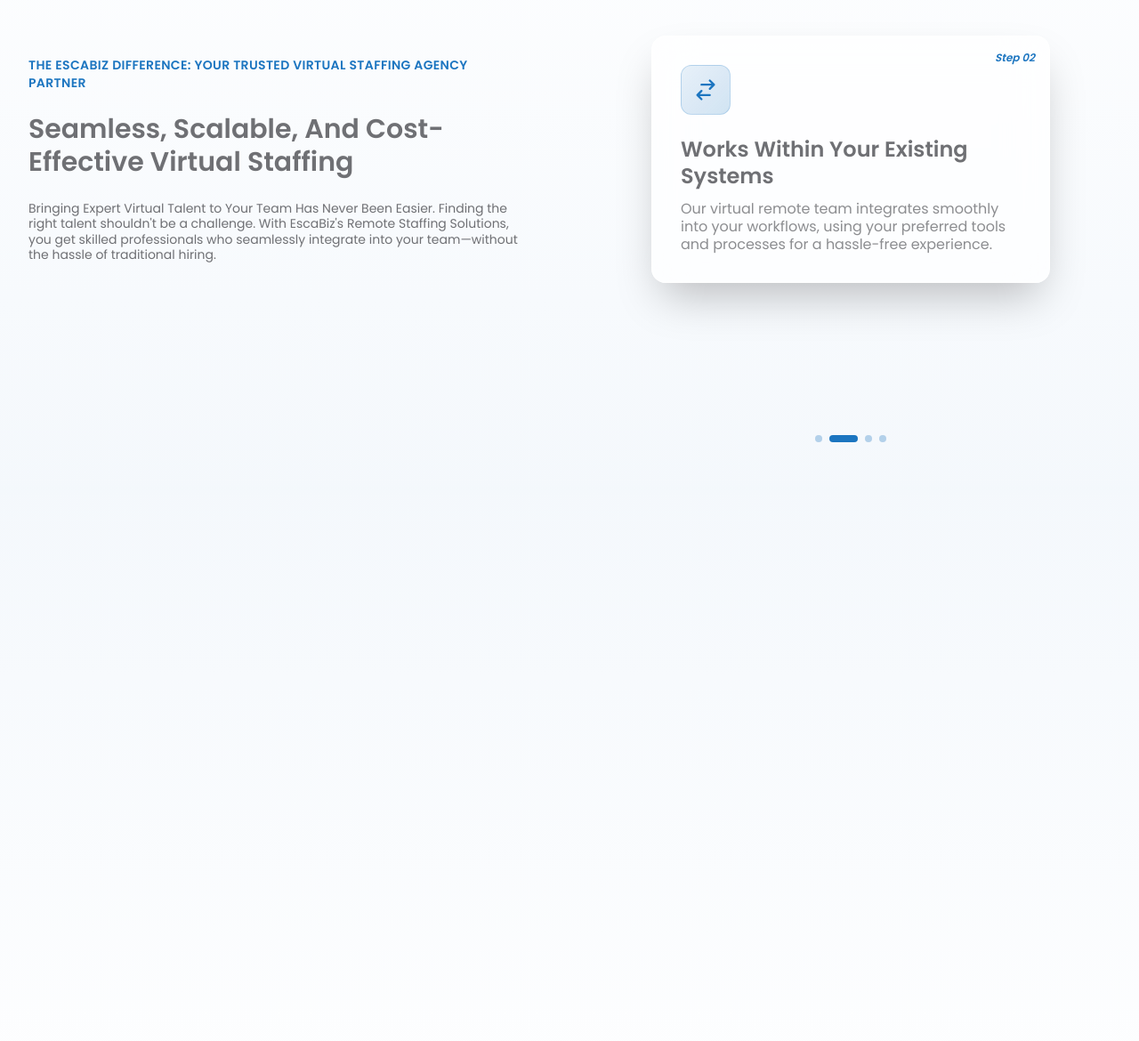
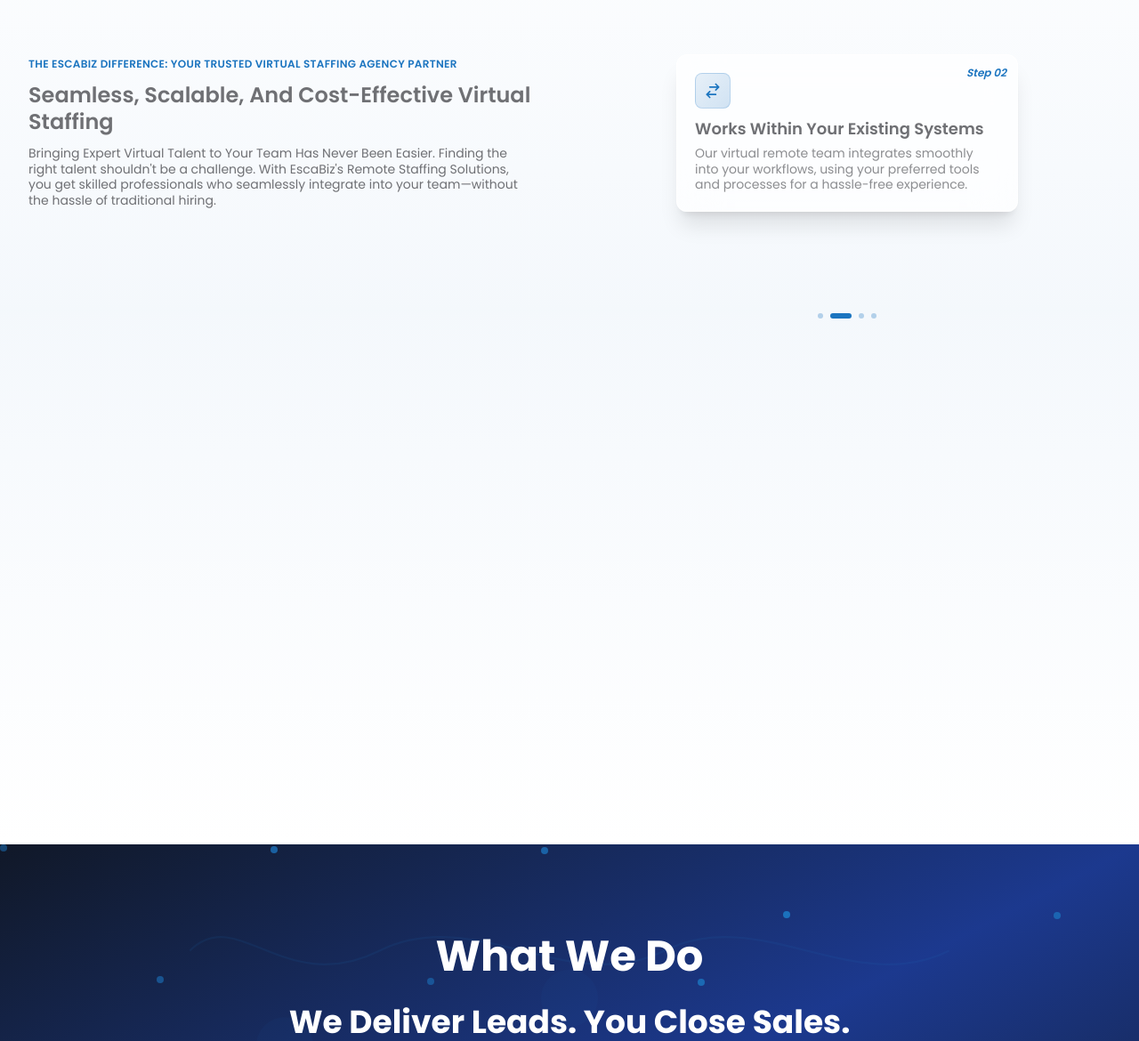
Before and after one commit to Sharmeen-Rauf/escabiz, a Next.js app: page / in a window 1280 px wide. Shown: the part 3812-4982 px from the top of the page at 89% size. Built offline with nearby package versions, Linux system fonts and the light colour scheme.

Commit message:
Refactor Home component layout and card designs: reduce minimum height for sections, adjust padding and margins for improved spacing, and update card dimensions and text styles for a more cohesive and visually appealing presentation.

```diff
--- a/src/app/page.tsx
+++ b/src/app/page.tsx
@@ -1099,28 +1099,28 @@ export default function Home() {
         <section
           ref={virtualStaffingRef}
           className="relative w-full bg-gradient-to-b from-white via-[#1c75c0]/5 to-white overflow-hidden"
-          style={{ minHeight: '200vh' }}
+          style={{ minHeight: '150vh' }}
         >
           {/* Sticky Container - Freezes during scroll */}
           <div className="sticky top-0 min-h-screen flex items-center">
-            <div className="w-full max-w-7xl mx-auto px-4 sm:px-6 lg:px-8 py-20">
-              <div className="grid grid-cols-1 lg:grid-cols-2 gap-8 lg:gap-12 items-center">
+            <div className="w-full max-w-7xl mx-auto px-4 sm:px-6 lg:px-8 py-8 md:py-12">
+              <div className="grid grid-cols-1 lg:grid-cols-2 gap-6 lg:gap-8 items-center">
 
                 {/* Left Side - Content */}
-                <div className="space-y-6 lg:pr-8">
-                  <p className="text-xs sm:text-xs md:text-sm font-semibold text-[#1c75c0] uppercase tracking-wide">
+                <div className="space-y-3 lg:pr-6">
+                  <p className="text-xs font-semibold text-[#1c75c0] uppercase tracking-wide">
                     The Escabiz Difference: Your Trusted Virtual Staffing Agency Partner
                   </p>
-                  <h5 className="text-lg sm:text-xl md:text-2xl lg:text-3xl font-semibold text-[#6f7074] leading-tight capitalize">
+                  <h5 className="text-lg sm:text-xl md:text-2xl font-semibold text-[#6f7074] leading-tight capitalize">
                     Seamless, Scalable, and Cost-Effective Virtual Staffing
                   </h5>
-                  <p className="text-xs sm:text-xs md:text-sm text-[#6f7074] leading-tight font-normal">
+                  <p className="text-xs md:text-sm text-[#6f7074] leading-tight font-normal">
                     Bringing Expert Virtual Talent to Your Team Has Never Been Easier. Finding the right talent shouldn&apos;t be a challenge. With EscaBiz&apos;s Remote Staffing Solutions, you get skilled professionals who seamlessly integrate into your team—without the hassle of traditional hiring.
                   </p>
                 </div>
 
                 {/* Right Side - Vertical Card Slider */}
-                <div className="relative h-[600px] lg:h-[700px] overflow-hidden">
+                <div className="relative h-[400px] lg:h-[450px] overflow-hidden">
                   <div
                     className="absolute inset-0 transition-transform duration-500 ease-out"
                     style={{
@@ -1129,19 +1129,19 @@ export default function Home() {
                   >
                     {/* Card 1: Dedicated Specialists */}
                     <div className={`h-full flex items-center justify-center transition-opacity duration-500 ${virtualStaffingActiveCard === 0 ? 'opacity-100' : 'opacity-30'}`}>
-                      <div className="relative w-full max-w-md backdrop-blur-xl bg-white/70 border border-white/80 rounded-2xl p-6 lg:p-8 shadow-2xl">
-                        <div className="absolute top-4 right-4 text-xs font-semibold text-[#1c75c0] italic">Step 01</div>
-                        <div className="mb-6 flex justify-start">
-                          <div className="w-14 h-14 bg-gradient-to-br from-[#1c75c0]/10 to-[#1c75c0]/20 rounded-xl flex items-center justify-center border border-[#1c75c0]/20">
-                            <svg className="w-7 h-7 text-[#1c75c0]" fill="none" stroke="currentColor" viewBox="0 0 24 24">
+                      <div className="relative w-full max-w-sm backdrop-blur-xl bg-white/70 border border-white/80 rounded-xl p-4 lg:p-5 shadow-xl">
+                        <div className="absolute top-3 right-3 text-xs font-semibold text-[#1c75c0] italic">Step 01</div>
+                        <div className="mb-3 flex justify-start">
+                          <div className="w-10 h-10 bg-gradient-to-br from-[#1c75c0]/10 to-[#1c75c0]/20 rounded-lg flex items-center justify-center border border-[#1c75c0]/20">
+                            <svg className="w-5 h-5 text-[#1c75c0]" fill="none" stroke="currentColor" viewBox="0 0 24 24">
                               <path strokeLinecap="round" strokeLinejoin="round" strokeWidth={2} d="M9 12l2 2 4-4m6 2a9 9 0 11-18 0 9 9 0 0118 0z" />
                             </svg>
                           </div>
                         </div>
-                        <h5 className="text-xl md:text-2xl font-semibold text-[#6f7074] mb-3 leading-tight">
+                        <h5 className="text-base md:text-lg font-semibold text-[#6f7074] mb-2 leading-tight">
                           Dedicated Specialists for Your Industry
                         </h5>
-                        <p className="text-sm md:text-base text-[#6f7074]/80 leading-tight">
+                        <p className="text-xs md:text-sm text-[#6f7074]/80 leading-tight">
                           Gain access to highly skilled remote workforce tailored for your needs—whether it&apos;s sales, marketing, finance, or recruiting. Our experts deliver real results.
                         </p>
                       </div>
@@ -1149,19 +1149,19 @@ export default function Home() {
 
                     {/* Card 2: Works Within Your Systems */}
                     <div className={`h-full flex items-center justify-center transition-opacity duration-500 ${virtualStaffingActiveCard === 1 ? 'opacity-100' : 'opacity-30'}`}>
-                      <div className="relative w-full max-w-md backdrop-blur-xl bg-white/70 border border-white/80 rounded-2xl p-6 lg:p-8 shadow-2xl">
-                        <div className="absolute top-4 right-4 text-xs font-semibold text-[#1c75c0] italic">Step 02</div>
-                        <div className="mb-6 flex justify-start">
-                          <div className="w-14 h-14 bg-gradient-to-br from-[#1c75c0]/10 to-[#1c75c0]/20 rounded-xl flex items-center justify-center border border-[#1c75c0]/20">
-                            <svg className="w-7 h-7 text-[#1c75c0]" fill="none" stroke="currentColor" viewBox="0 0 24 24">
+                      <div className="relative w-full max-w-sm backdrop-blur-xl bg-white/70 border border-white/80 rounded-xl p-4 lg:p-5 shadow-xl">
+                        <div className="absolute top-3 right-3 text-xs font-semibold text-[#1c75c0] italic">Step 02</div>
+                        <div className="mb-3 flex justify-start">
+                          <div className="w-10 h-10 bg-gradient-to-br from-[#1c75c0]/10 to-[#1c75c0]/20 rounded-lg flex items-center justify-center border border-[#1c75c0]/20">
+                            <svg className="w-5 h-5 text-[#1c75c0]" fill="none" stroke="currentColor" viewBox="0 0 24 24">
                               <path strokeLinecap="round" strokeLinejoin="round" strokeWidth={2} d="M8 7h12m0 0l-4-4m4 4l-4 4m0 6H4m0 0l4 4m-4-4l4-4" />
                             </svg>
                           </div>
                         </div>
-                        <h5 className="text-xl md:text-2xl font-semibold text-[#6f7074] mb-3 leading-tight">
+                        <h5 className="text-base md:text-lg font-semibold text-[#6f7074] mb-2 leading-tight">
                           Works Within Your Existing Systems
                         </h5>
-                        <p className="text-sm md:text-base text-[#6f7074]/80 leading-tight">
+                        <p className="text-xs md:text-sm text-[#6f7074]/80 leading-tight">
                           Our virtual remote team integrates smoothly into your workflows, using your preferred tools and processes for a hassle-free experience.
                         </p>
                       </div>
@@ -1169,19 +1169,19 @@ export default function Home() {
 
                     {/* Card 3: Comprehensive Management */}
                     <div className={`h-full flex items-center justify-center transition-opacity duration-500 ${virtualStaffingActiveCard === 2 ? 'opacity-100' : 'opacity-30'}`}>
-                      <div className="relative w-full max-w-md backdrop-blur-xl bg-white/70 border border-white/80 rounded-2xl p-6 lg:p-8 shadow-2xl">
-                        <div className="absolute top-4 right-4 text-xs font-semibold text-[#1c75c0] italic">Step 03</div>
-                        <div className="mb-6 flex justify-start">
-                          <div className="w-14 h-14 bg-gradient-to-br from-[#1c75c0]/10 to-[#1c75c0]/20 rounded-xl flex items-center justify-center border border-[#1c75c0]/20">
-                            <svg className="w-7 h-7 text-[#1c75c0]" fill="none" stroke="currentColor" viewBox="0 0 24 24">
+                      <div className="relative w-full max-w-sm backdrop-blur-xl bg-white/70 border border-white/80 rounded-xl p-4 lg:p-5 shadow-xl">
+                        <div className="absolute top-3 right-3 text-xs font-semibold text-[#1c75c0] italic">Step 03</div>
+                        <div className="mb-3 flex justify-start">
+                          <div className="w-10 h-10 bg-gradient-to-br from-[#1c75c0]/10 to-[#1c75c0]/20 rounded-lg flex items-center justify-center border border-[#1c75c0]/20">
+                            <svg className="w-5 h-5 text-[#1c75c0]" fill="none" stroke="currentColor" viewBox="0 0 24 24">
                               <path strokeLinecap="round" strokeLinejoin="round" strokeWidth={2} d="M9 12l2 2 4-4m5.618-4.016A11.955 11.955 0 0112 2.944a11.955 11.955 0 01-8.618 3.04A12.02 12.02 0 003 9c0 5.591 3.824 10.29 9 11.622 5.176-1.332 9-6.03 9-11.622 0-1.042-.133-2.052-.382-3.016z" />
                             </svg>
                           </div>
                         </div>
-                        <h5 className="text-xl md:text-2xl font-semibold text-[#6f7074] mb-3 leading-tight">
+                        <h5 className="text-base md:text-lg font-semibold text-[#6f7074] mb-2 leading-tight">
                           Comprehensive End-to-End Management
                         </h5>
-                        <p className="text-sm md:text-base text-[#6f7074]/80 leading-tight">
+                        <p className="text-xs md:text-sm text-[#6f7074]/80 leading-tight">
                           From onboarding and training to ongoing quality control, we handle everything. Your remote staff is set up for success from day one.
                         </p>
                       </div>
@@ -1189,19 +1189,19 @@ export default function Home() {
 
                     {/* Card 4: Flexible Pricing */}
                     <div className={`h-full flex items-center justify-center transition-opacity duration-500 ${virtualStaffingActiveCard === 3 ? 'opacity-100' : 'opacity-30'}`}>
-                      <div className="relative w-full max-w-md backdrop-blur-xl bg-white/70 border border-white/80 rounded-2xl p-6 lg:p-8 shadow-2xl">
-                        <div className="absolute top-4 right-4 text-xs font-semibold text-[#1c75c0] italic">Step 04</div>
-                        <div className="mb-6 flex justify-start">
-                          <div className="w-14 h-14 bg-gradient-to-br from-[#1c75c0]/10 to-[#1c75c0]/20 rounded-xl flex items-center justify-center border border-[#1c75c0]/20">
-                            <svg className="w-7 h-7 text-[#1c75c0]" fill="none" stroke="currentColor" viewBox="0 0 24 24">
+                      <div className="relative w-full max-w-sm backdrop-blur-xl bg-white/70 border border-white/80 rounded-xl p-4 lg:p-5 shadow-xl">
+                        <div className="absolute top-3 right-3 text-xs font-semibold text-[#1c75c0] italic">Step 04</div>
+                        <div className="mb-3 flex justify-start">
+                          <div className="w-10 h-10 bg-gradient-to-br from-[#1c75c0]/10 to-[#1c75c0]/20 rounded-lg flex items-center justify-center border border-[#1c75c0]/20">
+                            <svg className="w-5 h-5 text-[#1c75c0]" fill="none" stroke="currentColor" viewBox="0 0 24 24">
                               <path strokeLinecap="round" strokeLinejoin="round" strokeWidth={2} d="M13 7h8m0 0v8m0-8l-8 8-4-4-6 6" />
                             </svg>
                           </div>
                         </div>
-                        <h5 className="text-xl md:text-2xl font-semibold text-[#6f7074] mb-3 leading-tight">
+                        <h5 className="text-base md:text-lg font-semibold text-[#6f7074] mb-2 leading-tight">
                           Flexible & Cost-Effective Pricing
                         </h5>
-                        <p className="text-sm md:text-base text-[#6f7074]/80 leading-tight">
+                        <p className="text-xs md:text-sm text-[#6f7074]/80 leading-tight">
                           No unnecessary costs—pay only for the expertise and hours you need. Our scalable model allows you to adjust your team as your business evolves.
                         </p>
                       </div>
@@ -1209,14 +1209,14 @@ export default function Home() {
                   </div>
 
                   {/* Progress Indicator */}
-                  <div className="absolute bottom-8 left-1/2 -translate-x-1/2 flex gap-2 z-20">
+                  <div className="absolute bottom-4 left-1/2 -translate-x-1/2 flex gap-2 z-20">
                     {[0, 1, 2, 3].map((index) => (
                       <div
                         key={index}
-                        className={`h-2 rounded-full transition-all duration-500 ${
+                        className={`h-1.5 rounded-full transition-all duration-500 ${
                           virtualStaffingActiveCard === index
-                            ? 'w-8 bg-[#1c75c0]'
-                            : 'w-2 bg-[#1c75c0]/30'
+                            ? 'w-6 bg-[#1c75c0]'
+                            : 'w-1.5 bg-[#1c75c0]/30'
                         }`}
                       />
                     ))}
```
